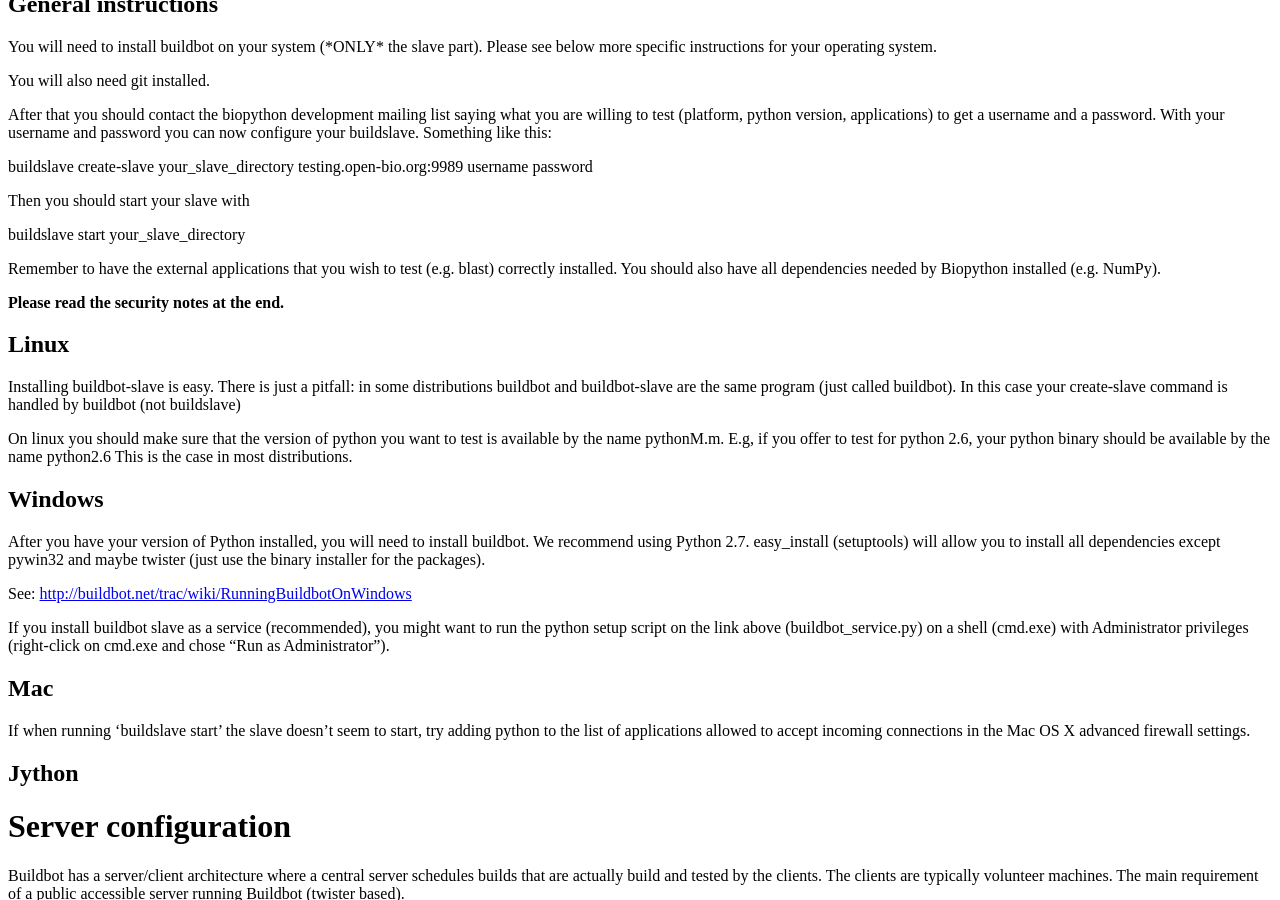
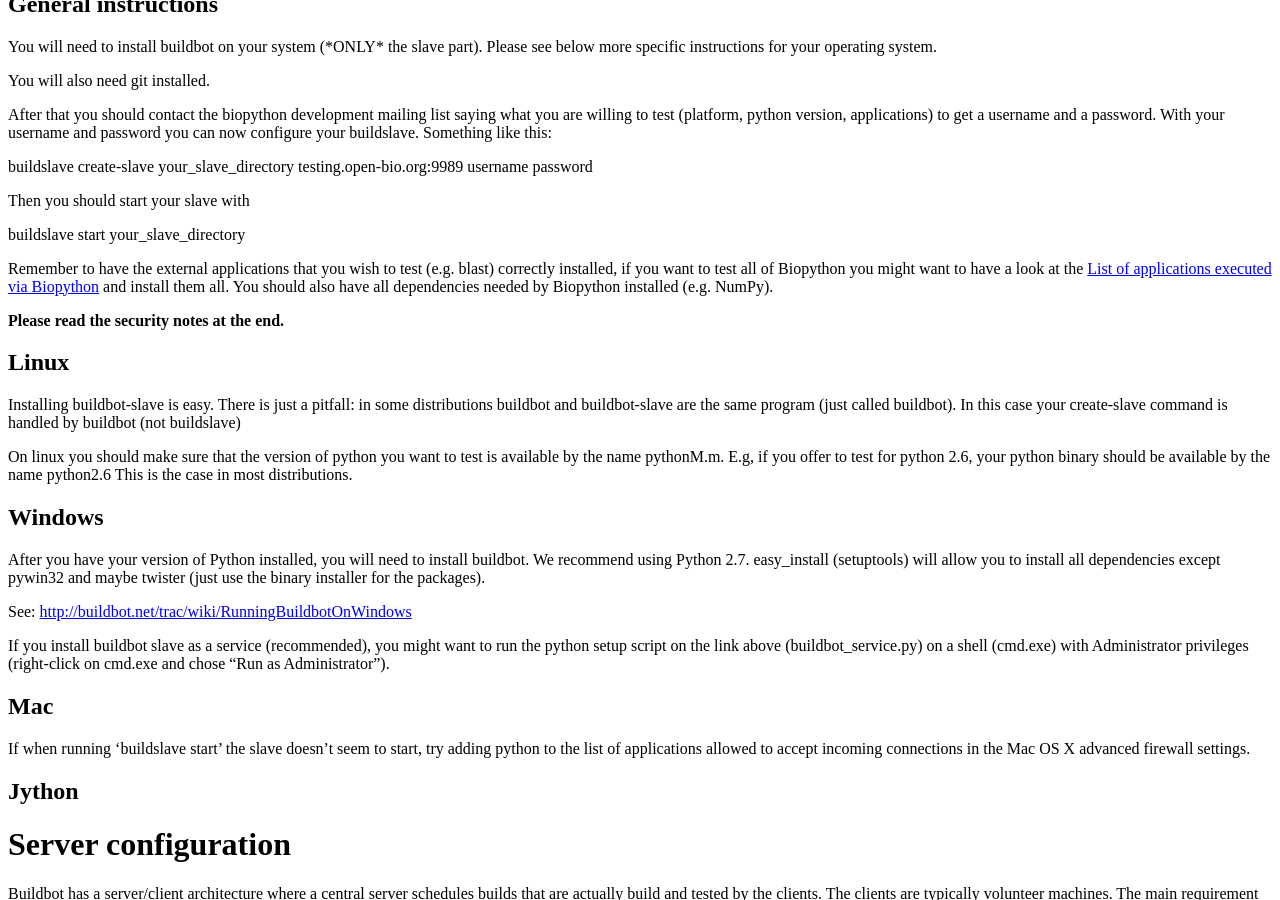
Before and after one commit to biopython/biopython.github.io, a Jekyll site: the page built from wiki/Continuous_integration.md, in a window 1280 px wide and 900 px high, scrolled down 491 px. Built offline with Jekyll 4.4.1, drawn with Linux system fonts in a browser that asks for light colours.

Commit message:
/* General instructions */

```diff
--- a/wiki/Continuous_integration.md
+++ b/wiki/Continuous_integration.md
@@ -59,8 +59,11 @@ Then you should start your slave with
 buildslave start your\_slave\_directory
 
 Remember to have the external applications that you wish to test (e.g.
-blast) correctly installed. You should also have all dependencies needed
-by Biopython installed (e.g. NumPy).
+blast) correctly installed, if you want to test all of Biopython you
+might want to have a look at the [List of applications executed via
+Biopython](List_of_applications_executed_via_Biopython "wikilink") and
+install them all. You should also have all dependencies needed by
+Biopython installed (e.g. NumPy).
 
 **Please read the security notes at the end.**
 
```
Also changed, not shown: 1 other file.
